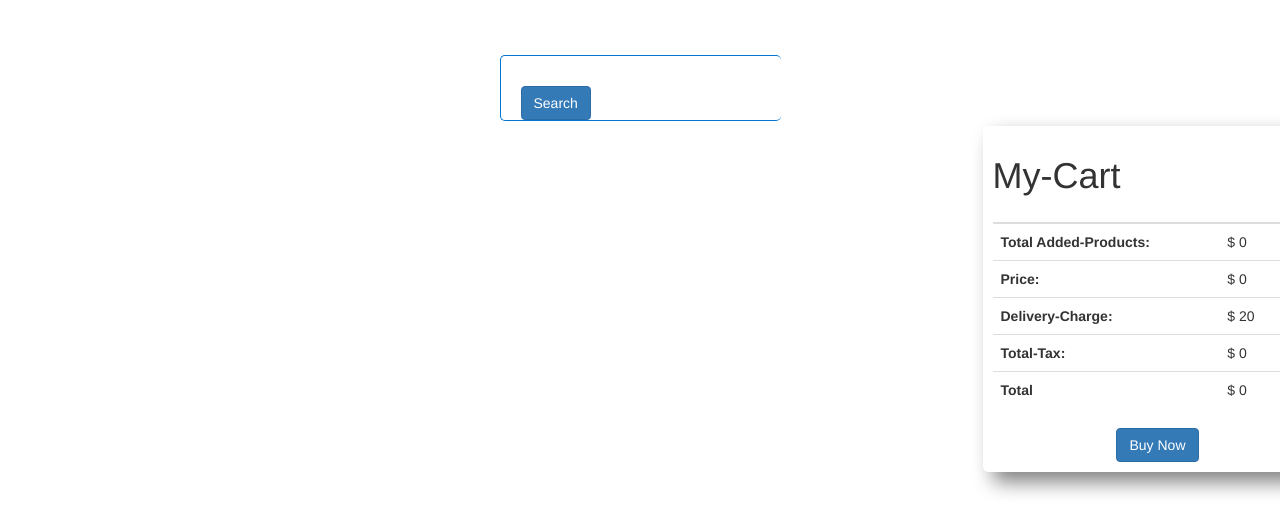
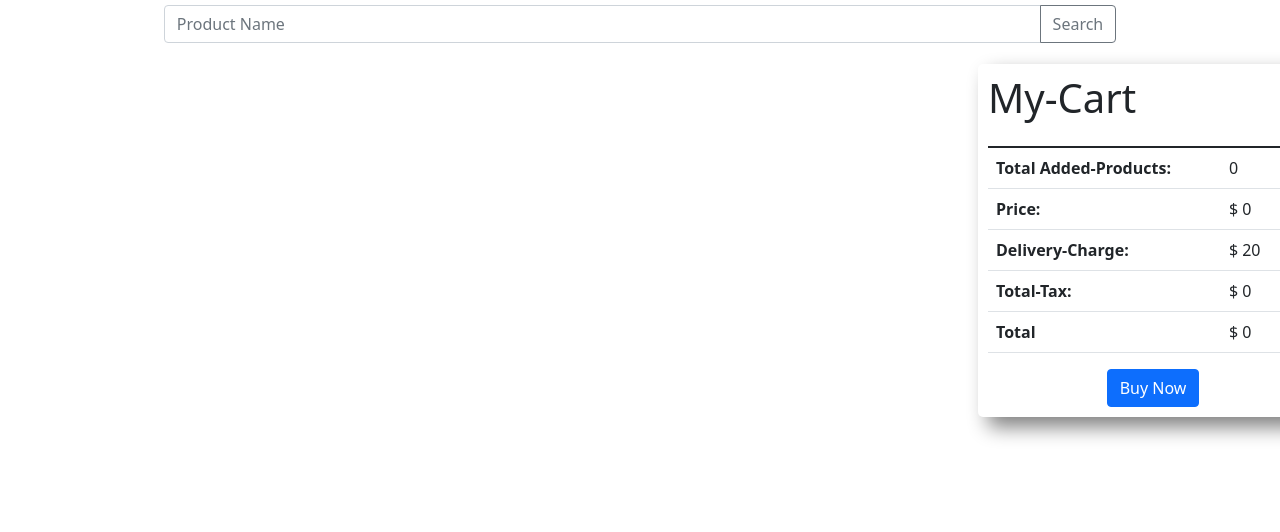
Before and after one commit to shahasajib/Ranga-store-fix, a plain HTML site: page index.html in a window 1280 px wide. Drawn offline with nearby package versions, Linux system fonts and the light colour scheme; no server answers.

Commit message:
first commit

```diff
--- a/index.html
+++ b/index.html
@@ -5,11 +5,11 @@
   <meta charset="UTF-8" />
   <meta http-equiv="X-UA-Compatible" content="IE=edge" />
   <meta name="viewport" content="width=device-width, initial-scale=1.0" />
-  <title>FakeStore</title>
+  <title>Humpty_Dumpty_Fashion_House</title>
   <link rel="stylesheet" href="./css/style.css" />
   <!-- Latest compiled and minified CSS -->
-  <link rel="stylesheet" href="https://maxcdn.bootstrapcdn.com/bootstrap/3.3.7/css/bootstrap.min.css"
-    integrity="sha384-BVYiiSIFeK1dGmJRAkycuHAHRg32OmUcww7on3RYdg4Va+PmSTsz/K68vbdEjh4u" crossorigin="anonymous" />
+  <link href="https://cdn.jsdelivr.net/npm/bootstrap@5.1.1/dist/css/bootstrap.min.css" rel="stylesheet"
+    integrity="sha384-F3w7mX95PdgyTmZZMECAngseQB83DfGTowi0iMjiWaeVhAn4FJkqJByhZMI3AhiU" crossorigin="anonymous">
 
   <!-- google Montserrat  font  -->
   <link rel="preconnect" href="https://fonts.googleapis.com" />
@@ -19,22 +19,31 @@
 
 <body>
   <header></header>
+  <!-- Search Field -->
   <main class="main">
     <div class="search-field">
-      <div class="search-box">
+      <div class="input-group mb-3 mx-auto w-75">
+        <input type="text" class="form-control" placeholder="Product Name" aria-label="Recipient's username"
+          aria-describedby="button-addon2">
+        <button class="btn btn-outline-secondary" type="button" id="button-addon2">Search</button>
+      </div>
+      <!-- <div class=" input-group mb-3">
         <input id="input-field" class="search-field" type="text" />
         <button type="button" class="btn btn-primary search-button" data-toggle="button" aria-pressed="false"
           autocomplete="off" id="search-btn" onclick="loadProducts()">
           Search
         </button>
-      </div>
+      </div> -->
     </div>
+
+    <!-- Card- Details -->
     <div class="row">
       <div class="col-md-9 col-lg-9 col-sm-7">
         <div id="all-products" class="">
-          <h1></h1>
+          <!-- <h1></h1> -->
         </div>
       </div>
+
       <div class="col-md-3 col-lg-3 col-sm-5 cart-main">
         <div class="cart" id="my-cart">
           <table class="table">
@@ -50,7 +59,7 @@
             <tbody>
               <tr>
                 <th>Total Added-Products:</th>
-                <td>$ <span id="total-Products">0</span></td>
+                <td> <span id="total-Products">0</span></td>
                 <td></td>
                 <td></td>
               </tr>
--- a/js/app.js
+++ b/js/app.js
@@ -32,6 +32,7 @@ const addToCart = (id, price) => {
   updatePrice("price", price);
 
   updateTaxAndCharge();
+  updateTotal();
   document.getElementById("total-Products").innerText = count;
 };
 
@@ -73,8 +74,7 @@ const updateTaxAndCharge = () => {
 
 //grandTotal update function
 const updateTotal = () => {
-  const grandTotal =
-    getInputValue("price") + getInputValue("delivery-charge") +
+  const grandTotal = getInputValue("price") + getInputValue("delivery-charge") +
     getInputValue("total-tax");
   document.getElementById("total").innerText = grandTotal;
 };
```
